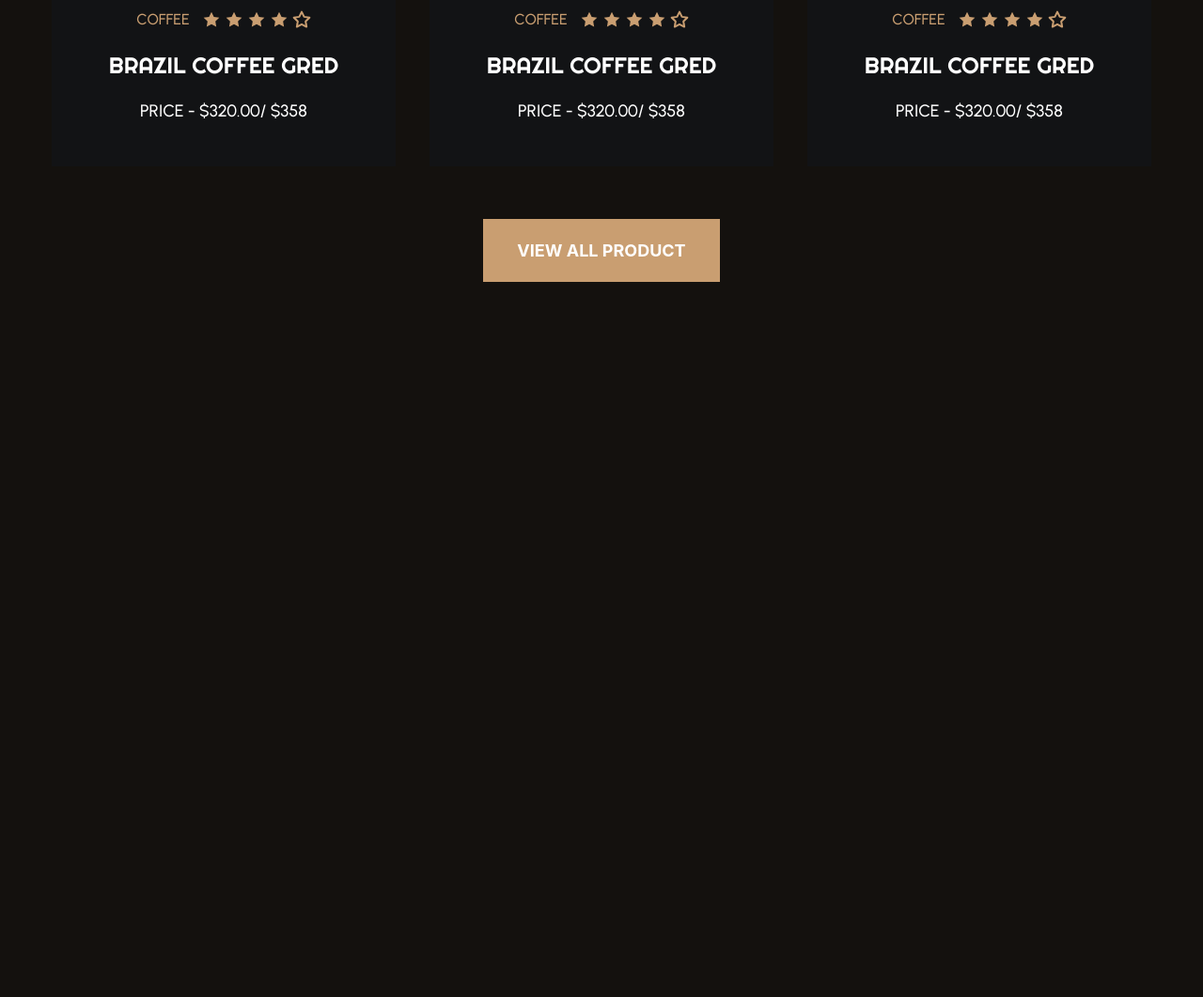
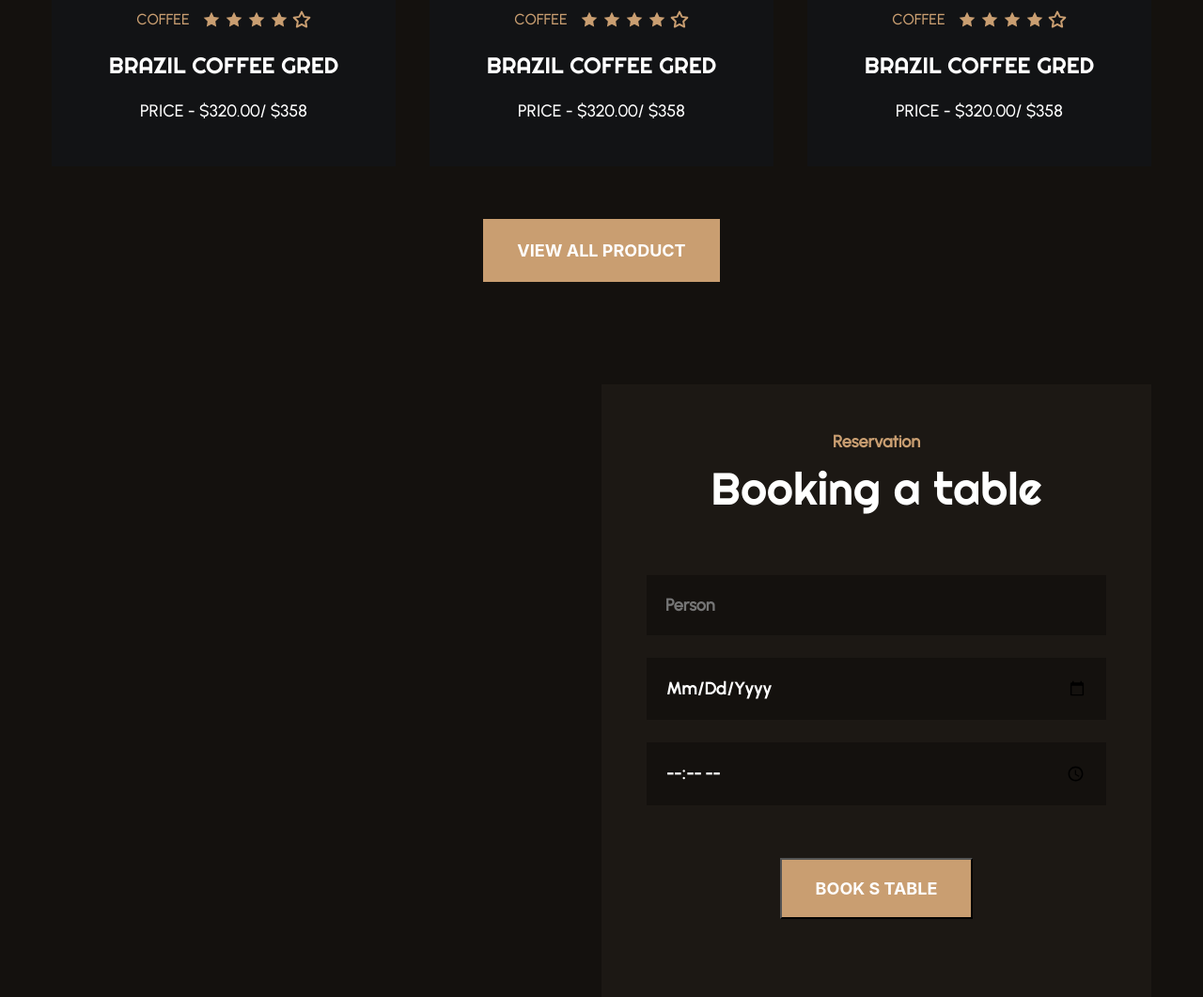
Before and after one commit to Don4ara/Lab_4, a plain HTML site: page index.html in a window 1280 px wide. Shown: the part 2986-4047 px from the top of the page at 94% size. Before the commit the page ends 3286 px from the top, so only its background shows below. Drawn offline with Linux system fonts and the light colour scheme.

Commit message:
update HTML code

```diff
--- a/index.html
+++ b/index.html
@@ -199,6 +199,20 @@
 
         <a href="#" class="product-button">View all product</a>
     </section>
+    <section class="booking-table">
+        <iframe class="map-frame" src="https://yandex.ru/map-widget/v1/?um=constructor%3A8e26b946bd29ab505fc0b5a67522c7a3637f8e26b24a4bdc5b3c3c0763ef3062&amp;source=constructor" frameborder="0"></iframe>
+        <div class="table-input">
+            <h3>Reservation</h3>
+            <h2>Booking a table</h2>
+            <div class="input">
+                <input type="number" placeholder="Person">
+                <input type="date" placeholder="12.25.2020">
+                <input type="time" placeholder="11:00 AM">
+            </div>
+            <button class="button-table">BOOK S TABLE</button>
+        </div>
+    </section>
+
 </main>
 </body>
 </html>
```
